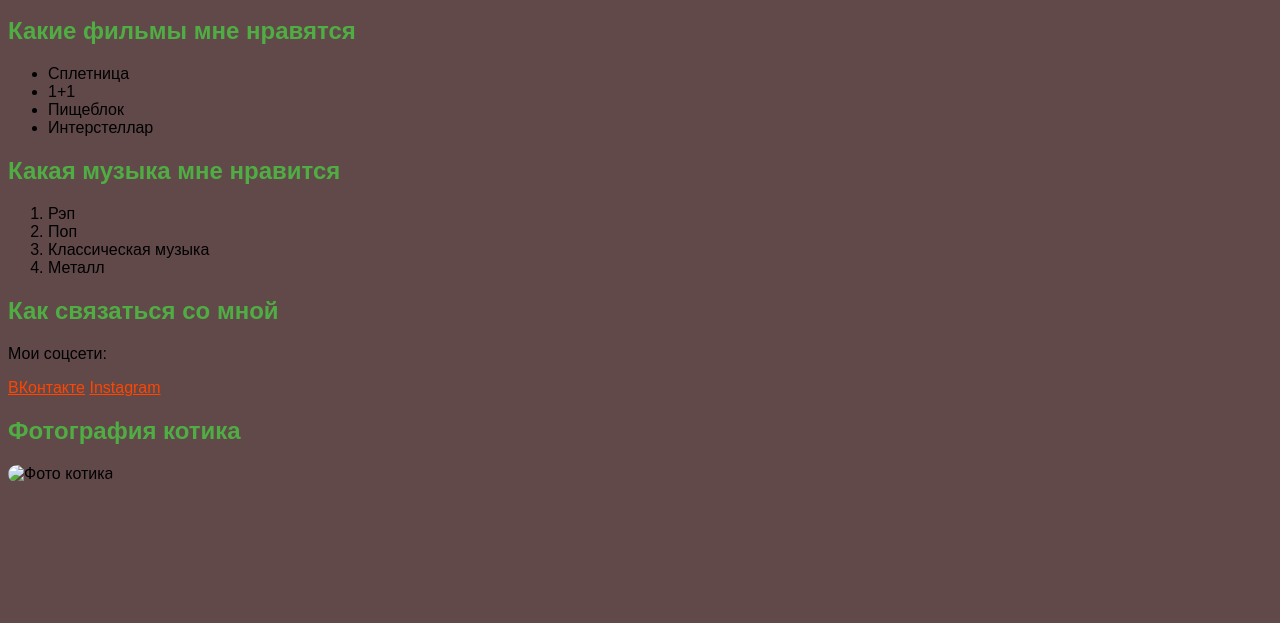
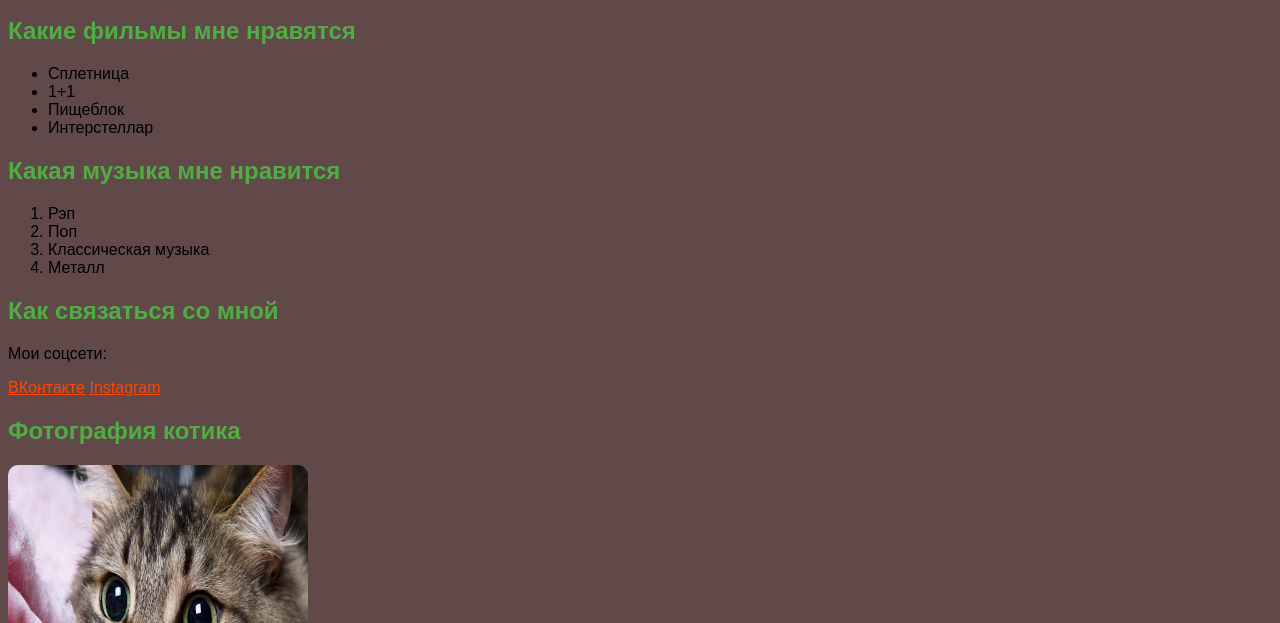
Before and after one commit to UMaslova/lr1.github.io, a plain HTML site: page index.html in a window 1280 px wide. Shown: the part 177-800 px from the top of the page. Drawn offline with Linux system fonts and the light colour scheme.

Commit message:
Update index.html

```diff
--- a/index.html
+++ b/index.html
@@ -38,7 +38,7 @@
     <a href="https://www.instagram.com" target="_blank">Instagram</a>
 
     <h2>Фотография котика</h2>
-    <img src="C:\Users\TRobot\Downloads\e717fda07a2e5a8fecaa22dc41db19a5.jpg" alt="Фото котика" width="300"
+    <img src="images/cat.jpg" alt="Фото котика" width="300"
         height="300">
 
     <style>
```
